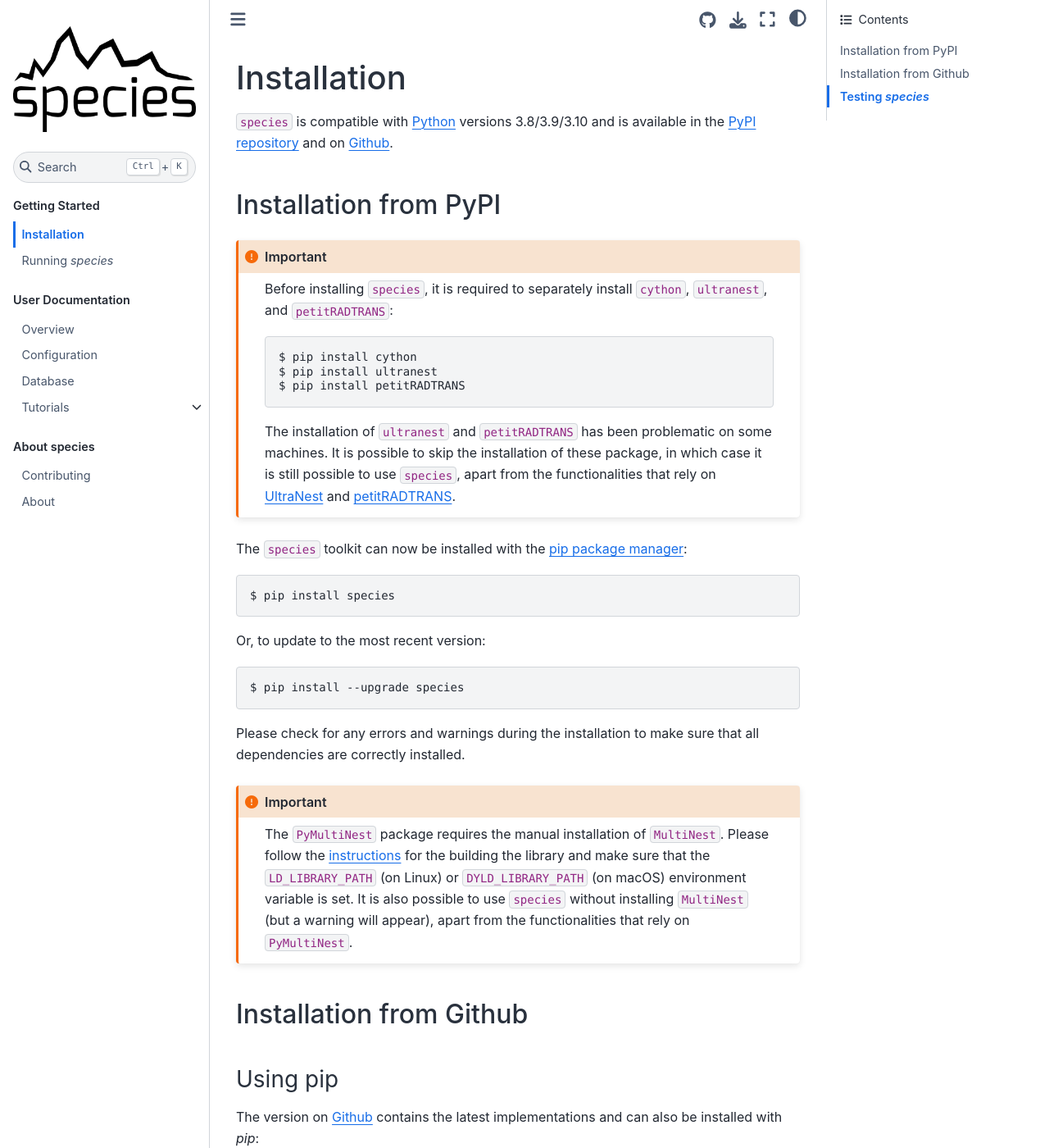
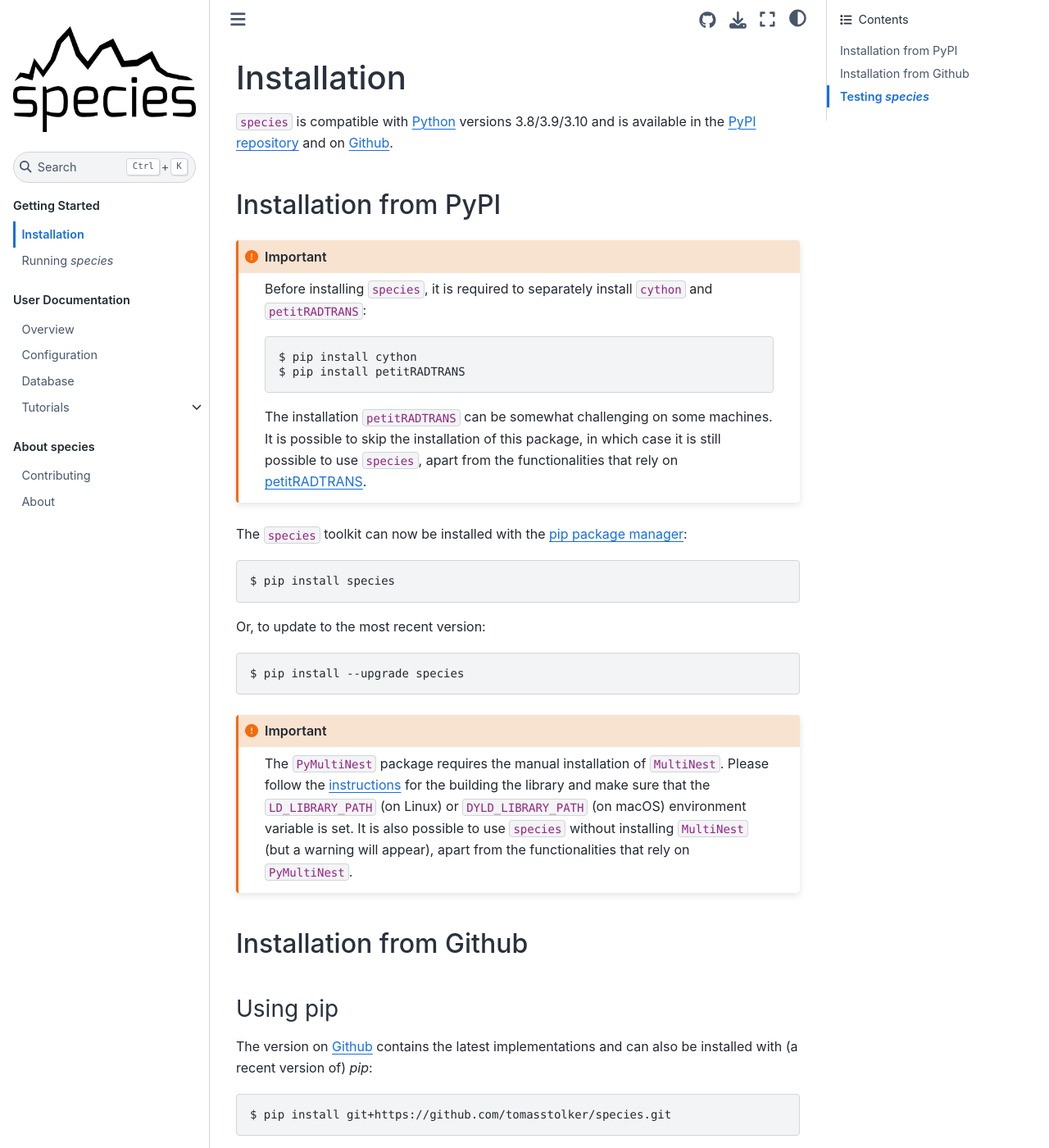
Before and after one commit to tomasstolker/species, a Sphinx documentation site: the page built from docs/installation.rst, in a window 1280 px wide and 1400 px high. Shown: the whole window at 82% size. Built offline with Sphinx 7.4.7 and the Sphinx Book theme 1.1.4, drawn with Linux system fonts in a browser that asks for light colours; pages that are not in the unit, such as notebooks, are missing from menus; some of the changed text lies outside the part shown.

Commit message:
Updated installation instructions

```diff
--- a/docs/installation.rst
+++ b/docs/installation.rst
@@ -9,15 +9,14 @@ Installation from PyPI
 ----------------------
 
 .. important::
-   Before installing ``species``, it is required to separately install ``cython``, ``ultranest``, and ``petitRADTRANS``:
+   Before installing ``species``, it is required to separately install ``cython`` and ``petitRADTRANS``:
 
    .. code-block:: console
 
        $ pip install cython
-       $ pip install ultranest
        $ pip install petitRADTRANS
 
-   The installation of ``ultranest`` and ``petitRADTRANS`` has been problematic on some machines. It is possible to skip the installation of these package, in which case it is still possible to use ``species``, apart from the functionalities that rely on `UltraNest <https://johannesbuchner.github.io/UltraNest/index.html>`_ and `petitRADTRANS <https://petitradtrans.readthedocs.io>`_.
+   The installation ``petitRADTRANS`` can be somewhat challenging on some machines. It is possible to skip the installation of this package, in which case it is still possible to use ``species``, apart from the functionalities that rely on `petitRADTRANS <https://petitradtrans.readthedocs.io>`_.
 
 The ``species`` toolkit can now be installed with the `pip package manager <https://packaging.python.org/tutorials/installing-packages/>`_:
 
@@ -31,8 +30,6 @@ Or, to update to the most recent version:
 
    $ pip install --upgrade species
 
-Please check for any errors and warnings during the installation to make sure that all dependencies are correctly installed.
-
 .. important::
    The ``PyMultiNest`` package requires the manual installation of ``MultiNest``. Please follow the `instructions <https://johannesbuchner.github.io/PyMultiNest/install.html>`_ for the building the library and make sure that the ``LD_LIBRARY_PATH`` (on Linux) or ``DYLD_LIBRARY_PATH`` (on macOS) environment variable is set. It is also possible to use ``species`` without installing ``MultiNest`` (but a warning will appear), apart from the functionalities that rely on ``PyMultiNest``.
 
@@ -42,18 +39,11 @@ Installation from Github
 Using pip
 ^^^^^^^^^
 
-The version on `Github <https://github.com/tomasstolker/species>`_ contains the latest implementations and can also be installed with `pip`:
+The version on `Github <https://github.com/tomasstolker/species>`_ contains the latest implementations and can also be installed with (a recent version of) `pip`:
 
 .. code-block:: console
 
-    $ pip install git+git://github.com:tomasstolker/species.git
-
-.. important::
-   In case an error occurs during installation then possibly ``pip`` needs to be updated to the latest version:
-
-   .. code-block:: console
-
-       $ pip install --upgrade pip
+    $ pip install git+https://github.com/tomasstolker/species.git
 
 Cloning the repository
 ^^^^^^^^^^^^^^^^^^^^^^
--- a/docs/overview.rst
+++ b/docs/overview.rst
@@ -32,6 +32,7 @@ The following data and models are currently supported:
 - `petitRADTRANS <https://petitradtrans.readthedocs.io>`_
 - `Sonora Bobcat <https://zenodo.org/record/5063476>`_
 - `Sonora Cholla <https://zenodo.org/record/4450269>`_
+- `Saumon & Marley (2008) <https://ui.adsabs.harvard.edu/abs/2008ApJ...689.1327S/abstract>`_
 
 .. tip::
   The :func:`~species.data.database.Database.available_models()` method of the :class:`~species.data.database.Database` class can be used for getting a complete overview of all model grids, including details on the input parameters, wavelength range, :math:`T_\mathrm{eff}` range, and spectral resolution:
--- a/requirements.txt
+++ b/requirements.txt
@@ -17,4 +17,5 @@ spectres ~= 2.1.0
 specutils ~= 1.7
 tqdm ~= 4.64.0
 typeguard ~= 2.13.0
+ultranest ~= 3.5.5
 xlrd ~= 2.0.0
```
Also changed, not shown: docs/tutorials/read_isochrone.ipynb.
